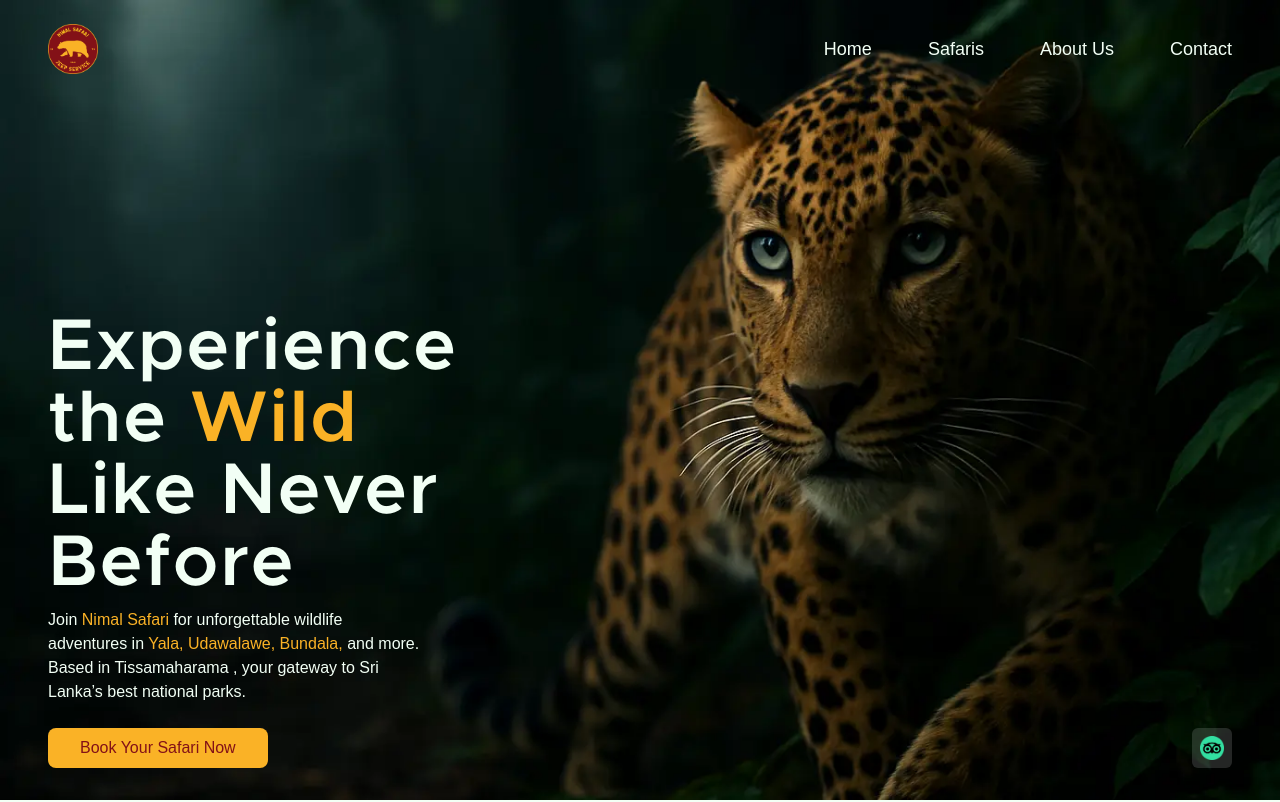
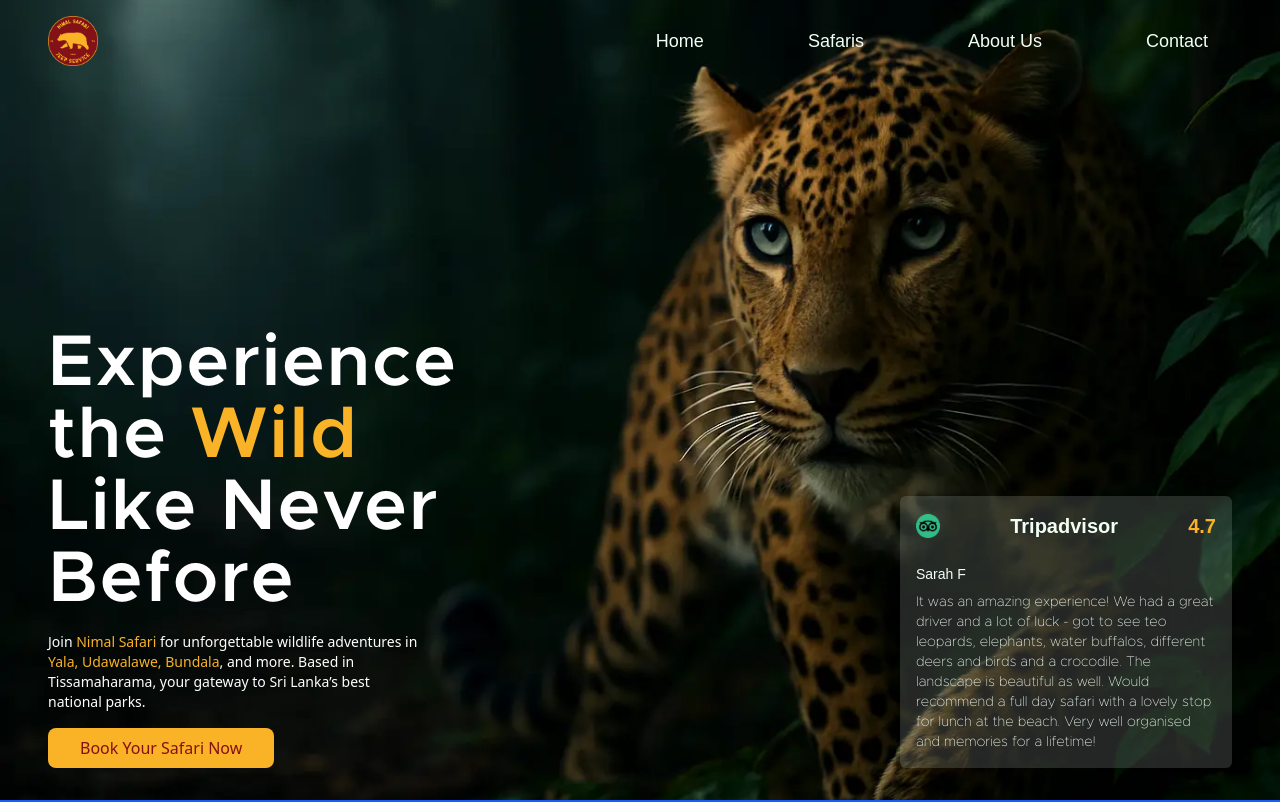
Before and after one commit to ocevialab/NimalSafary, a Next.js app: page / in a window 1280 px wide. Shown: the top 802 px of the page. Built offline with nearby package versions, Linux system fonts and the light colour scheme; a web font is replaced by a local one.

Commit message:
chore: update code structure and remove redundant changes

```diff
--- a/app/Components/Hero.tsx
+++ b/app/Components/Hero.tsx
@@ -1,47 +1,106 @@
+// app/Components/Hero.tsx
+"use client";
+
 import React from "react";
 import Image from "next/image";
+import Link from "next/link";
+import { motion } from "framer-motion";
 
-function Hero() {
+export default function Hero() {
   return (
     <div
-      className="w-screen h-screen absolute top-0  text-secondary "
+      className="w-full md:h-screen h-full absolute top-0 text-secondary bg-center bg-cover "
       style={{
         backgroundImage: "url('/images/hero.webp')",
-        backgroundSize: "cover",
-        backgroundRepeat: "no-repeat",
       }}
     >
-      <div className="flex justify-between items-end font-display absolute w-full bottom-0 md:px-12 h-full md:py-8">
-        <div className="w-2/5 h-fit  flex flex-col gap-2">
-          <h1 className="text-7xl font-display font-semibold tracking-wide leading-18">
+      <div className="absolute bottom-0 w-full md:px-12 px-6 md:py-8 py-4 flex md:flex-row flex-col md:justify-between md:items-end gap-4">
+        <div className="md:w-2/5 w-4/5 flex flex-col gap-4 text-white">
+          <motion.h1
+            className="lg:text-7xl md:text-5xl text-3xl font-display font-semibold tracking-wide"
+            initial={{ opacity: 0, y: 50 }}
+            whileInView={{
+              opacity: 1,
+              y: 0,
+              transition: { duration: 0.6, ease: "easeOut", delay: 0.2 },
+            }}
+            viewport={{ once: true, amount: 0.3 }}
+          >
             Experience the <span className="text-accent">Wild</span> Like Never
             Before
-          </h1>
-          <p className="text-md pr-24">
-            Join <span className="text-accent"> Nimal Safari </span>for
+          </motion.h1>
+          <motion.p
+            className="md:text-md text-sm pr-24"
+            initial={{ opacity: 0, y: 50 }}
+            whileInView={{
+              opacity: 1,
+              y: 0,
+              transition: { duration: 0.6, ease: "easeOut", delay: 0.3 },
+            }}
+            viewport={{ once: true, amount: 0.2 }}
+          >
+            Join <span className="text-accent">Nimal Safari</span> for
             unforgettable wildlife adventures in{" "}
-            <span className="text-accent">Yala, Udawalawe, Bundala,</span> and
-            more. Based in Tissamaharama , your gateway to Sri Lanka’s best
+            <span className="text-accent">Yala, Udawalawe, Bundala</span>, and
+            more. Based in Tissamaharama, your gateway to Sri Lanka’s best
             national parks.
-          </p>
-          <div className="px-8 p-2 bg-accent w-fit h-fit text-muted font-medium rounded-lg mt-4">
+          </motion.p>
+          <motion.div
+            className="px-8 py-2 bg-accent text-muted font-medium rounded-lg w-fit cursor-pointer"
+            whileHover={{ scale: 1.05 }}
+            transition={{ type: "spring", stiffness: 300, damping: 20 }}
+            initial={{ opacity: 0, y: 50 }}
+            whileInView={{
+              opacity: 1,
+              y: 0,
+              transition: { duration: 0.6, ease: "easeOut", delay: 0.4 },
+            }}
+            viewport={{ once: true, amount: 0.1 }}
+          >
             Book Your Safari Now
+          </motion.div>
         </div>
-        </div>
-        <div className="w-fit h-fit p-2 bg-secondary/15 text-primary backdrop-opacity-10 backdrop-blur-2xl rounded-md flex flex-col gap-2">
-          <div className="text-secondary flex justify-between">
+        <motion.div
+          whileHover={{ scale: 1.02 }}
+          transition={{ type: "spring", stiffness: 300, damping: 20 }}
+          initial={{ opacity: 0, y: 50 }}
+          whileInView={{
+            opacity: 1,
+            y: 0,
+            transition: { duration: 0.6, ease: "easeOut", delay: 0.2 },
+          }}
+          viewport={{ once: true, amount: 0.3 }}
+        >
+          <Link
+            className="w-fit h-fit p-4 bg-secondary/15 text-primary backdrop-opacity-10 backdrop-blur-2xl rounded-md flex flex-col gap-2 hover:drop-shadow-cyan-500/50 drop-shadow-sm  font-display "
+            href={
+              "https://www.tripadvisor.com/Attraction_Review-g1102395-d5512904-Reviews-Nimal_Safari-Tissamaharama_Southern_Province.html"
+            }
+            target="black"
+          >
+            <div className="text-secondary flex justify-between gap-10 items-center">
               <Image
                 src="/images/traveladvisor.png"
                 width={24}
                 height={24}
                 alt="traveladvisorlog"
+                className="w-6 h-6 opacity-80"
               />
-            <h2></h2>
+              <h2 className="text-xl font-bold text-secondary ">Tripadvisor</h2>
+              <p className="text-xl font-bold text-accent">4.7</p>
             </div>
+            <div className=" text-secondary text-sm mt-4">Sarah F</div>
+            <div className="text-sm  font-light w-[300px] text-secondary  ">
+              It was an amazing experience! We had a great driver and a lot of
+              luck - got to see teo leopards, elephants, water buffalos,
+              different deers and birds and a crocodile. The landscape is
+              beautiful as well. Would recommend a full day safari with a lovely
+              stop for lunch at the beach. Very well organised and memories for
+              a lifetime!
             </div>
+          </Link>
+        </motion.div>
       </div>
     </div>
   );
 }
-
-export default Hero;
--- a/app/Components/Nav.tsx
+++ b/app/Components/Nav.tsx
@@ -1,4 +1,5 @@
-import React from "react";
+"use client";
+import { useState } from "react";
 import Image from "next/image";
 import Link from "next/link";
 
@@ -9,30 +10,77 @@ const navItems = [
   { href: "/contact", label: "Contact" },
 ];
 
-function Nav() {
+export default function Nav() {
+  const [open, setOpen] = useState(false);
+
   return (
-    <nav className="w-full flex justify-between items-center font-display font-medium text-lg relative text-secondary z-10 top-0 md:px-12 md:py-6">
+    <nav className="w-full flex items-center justify-between px-6 py-4 md:px-12 font-display text-secondary relative z-10 bg-transparent">
+      {/* LOGO */}
       <Image
         src="/images/logo.png"
         width={50}
         height={50}
         alt="Nimal Safari Logo"
+        className="z-20"
       />
-      <ul className="flex gap-14">
+
+      {/* HAMBURGER */}
+      <button
+        className="md:hidden text-primary"
+        aria-label="Toggle menu"
+        onClick={() => setOpen((o) => !o)}
+      >
+        {open ? (
+          <svg
+            className="w-6 h-6"
+            fill="none"
+            stroke="currentColor"
+            viewBox="0 0 24 24"
+          >
+            <path
+              strokeLinecap="round"
+              strokeLinejoin="round"
+              strokeWidth={2}
+              d="M6 18L18 6M6 6l12 12"
+            />
+          </svg>
+        ) : (
+          <svg
+            className="w-6 h-6"
+            fill="none"
+            stroke="currentColor"
+            viewBox="0 0 24 24"
+          >
+            <path
+              strokeLinecap="round"
+              strokeLinejoin="round"
+              strokeWidth={2}
+              d="M4 6h16M4 12h16M4 18h16"
+            />
+          </svg>
+        )}
+      </button>
+
+      {/* LINKS */}
+      <ul
+        className={`flex flex-col md:flex-row md:gap-14 md:static absolute bg-background md:bg-transparent w-full md:w-auto left-0 ${
+          open ? "top-full" : "top-[-500px]"
+        } transition-all duration-300 md:transition-none`}
+      >
         {navItems.map(({ href, label }) => (
           <li
             key={href}
-            className="relative cursor-pointer font-body font-medium text-lg
-              after:absolute after:bottom-0 after:left-0
-              after:h-[2px] after:w-0 after:bg-secondary after:transition-all
-              after:duration-300 after:ease-in-out hover:after:w-full"
+            className="relative cursor-pointer font-body font-medium md:text-lg px-6 py-3 md:py-0
+              after:absolute after:bottom-1 after:left-0
+              after:h-[2px] after:w-0 after:bg-primary
+              after:transition-all after:duration-300 hover:after:w-full"
           >
-            <Link href={href}>{label}</Link>
+            <Link href={href} onClick={() => setOpen(false)}>
+              {label}
+            </Link>
           </li>
         ))}
       </ul>
     </nav>
   );
 }
-
-export default Nav;
--- /dev/null
+++ b/app/Components/Popular.tsx
@@ -0,0 +1,16 @@
+import React from "react";
+
+function Popular() {
+  return (
+    <div className="w-full md:px-12 px-6 md:py-8 py-4 bg-blue-600 h-full block absolute top-full">
+      <div className="text-3xl text-white">Popular among visitors</div>
+      <div className="flex flex-wrap gap-2">
+        <div className="w-[300px] h-[400px] bg-green-500">p</div>
+        <div className="w-[300px] h-[400px] bg-green-500">p</div>
+        <div className="w-[300px] h-[400px] bg-green-500">p</div>
+      </div>
+    </div>
+  );
+}
+
+export default Popular;
--- /dev/null
+++ b/app/Components/SplitText.tsx
@@ -0,0 +1,142 @@
+import React, { useRef, useEffect } from "react";
+import { gsap } from "gsap";
+import { ScrollTrigger } from "gsap/ScrollTrigger";
+import { SplitText as GSAPSplitText } from "gsap/SplitText";
+
+gsap.registerPlugin(ScrollTrigger, GSAPSplitText);
+
+export interface SplitTextProps {
+  text: string;
+  className?: string;
+  delay?: number;
+  duration?: number;
+  ease?: string | ((t: number) => number);
+  splitType?: "chars" | "words" | "lines" | "words, chars";
+  from?: gsap.TweenVars;
+  to?: gsap.TweenVars;
+  threshold?: number;
+  rootMargin?: string;
+  textAlign?: React.CSSProperties["textAlign"];
+  onLetterAnimationComplete?: () => void;
+}
+
+const SplitText: React.FC<SplitTextProps> = ({
+  text,
+  className = "",
+  delay = 100,
+  duration = 0.6,
+  ease = "power3.out",
+  splitType = "chars",
+  from = { opacity: 0, y: 40 },
+  to = { opacity: 1, y: 0 },
+  threshold = 0.1,
+  rootMargin = "-100px",
+  textAlign = "center",
+  onLetterAnimationComplete,
+}) => {
+  const ref = useRef<HTMLParagraphElement>(null);
+  const animationCompletedRef = useRef(false);
+
+  useEffect(() => {
+    const el = ref.current;
+    if (!el || animationCompletedRef.current) return;
+
+    const absoluteLines = splitType === "lines";
+    if (absoluteLines) el.style.position = "relative";
+
+    const splitter = new GSAPSplitText(el, {
+      type: splitType,
+      absolute: absoluteLines,
+      linesClass: "split-line",
+    });
+
+    let targets: Element[];
+    switch (splitType) {
+      case "lines":
+        targets = splitter.lines;
+        break;
+      case "words":
+        targets = splitter.words;
+        break;
+      case "words, chars":
+        targets = [...splitter.words, ...splitter.chars];
+        break;
+      default:
+        targets = splitter.chars;
+    }
+
+    targets.forEach((t) => {
+      (t as HTMLElement).style.willChange = "transform, opacity";
+    });
+
+    const startPct = (1 - threshold) * 100;
+    const m = /^(-?\d+)px$/.exec(rootMargin);
+    const raw = m ? parseInt(m[1], 10) : 0;
+    const sign = raw < 0 ? `-=${Math.abs(raw)}px` : `+=${raw}px`;
+    const start = `top ${startPct}%${sign}`;
+
+    const tl = gsap.timeline({
+      scrollTrigger: {
+        trigger: el,
+        start,
+        toggleActions: "play none none none",
+        once: true,
+      },
+      smoothChildTiming: true,
+      onComplete: () => {
+        animationCompletedRef.current = true;
+        gsap.set(targets, {
+          ...to,
+          clearProps: "willChange",
+          immediateRender: true,
+        });
+        onLetterAnimationComplete?.();
+      },
+    });
+
+    tl.set(targets, { ...from, immediateRender: false, force3D: true });
+    tl.to(targets, {
+      ...to,
+      duration,
+      ease,
+      stagger: delay / 1000,
+      force3D: true,
+    });
+
+    return () => {
+      tl.kill();
+      ScrollTrigger.getAll().forEach((t) => t.kill());
+      gsap.killTweensOf(targets);
+      splitter.revert();
+    };
+  }, [
+    text,
+    delay,
+    duration,
+    ease,
+    splitType,
+    from,
+    to,
+    threshold,
+    rootMargin,
+    onLetterAnimationComplete,
+  ]);
+
+  return (
+    <p
+      ref={ref}
+      className={`split-parent ${className}`}
+      style={{
+        textAlign,
+        overflow: "hidden",
+        display: "inline-block",
+        whiteSpace: "normal",
+        wordWrap: "break-word",
+      }}
+    >
+      {text}
+    </p>
+  );
+};
+
+export default SplitText;
--- a/app/page.tsx
+++ b/app/page.tsx
@@ -1,11 +1,13 @@
 import Hero from "./Components/Hero";
 import Nav from "./Components/Nav";
+import Popular from "./Components/Popular";
 
 export default function Home() {
   return (
     <>
       <Nav />
       <Hero />
+      <Popular />
     </>
   );
 }
```
Also changed, not shown: package.json (+9 -6 lines), public/Images/download.jpeg (added), 1 other file (tests, documents, lock files or other folders). Lines whose indentation alone changed are shown as unchanged.
